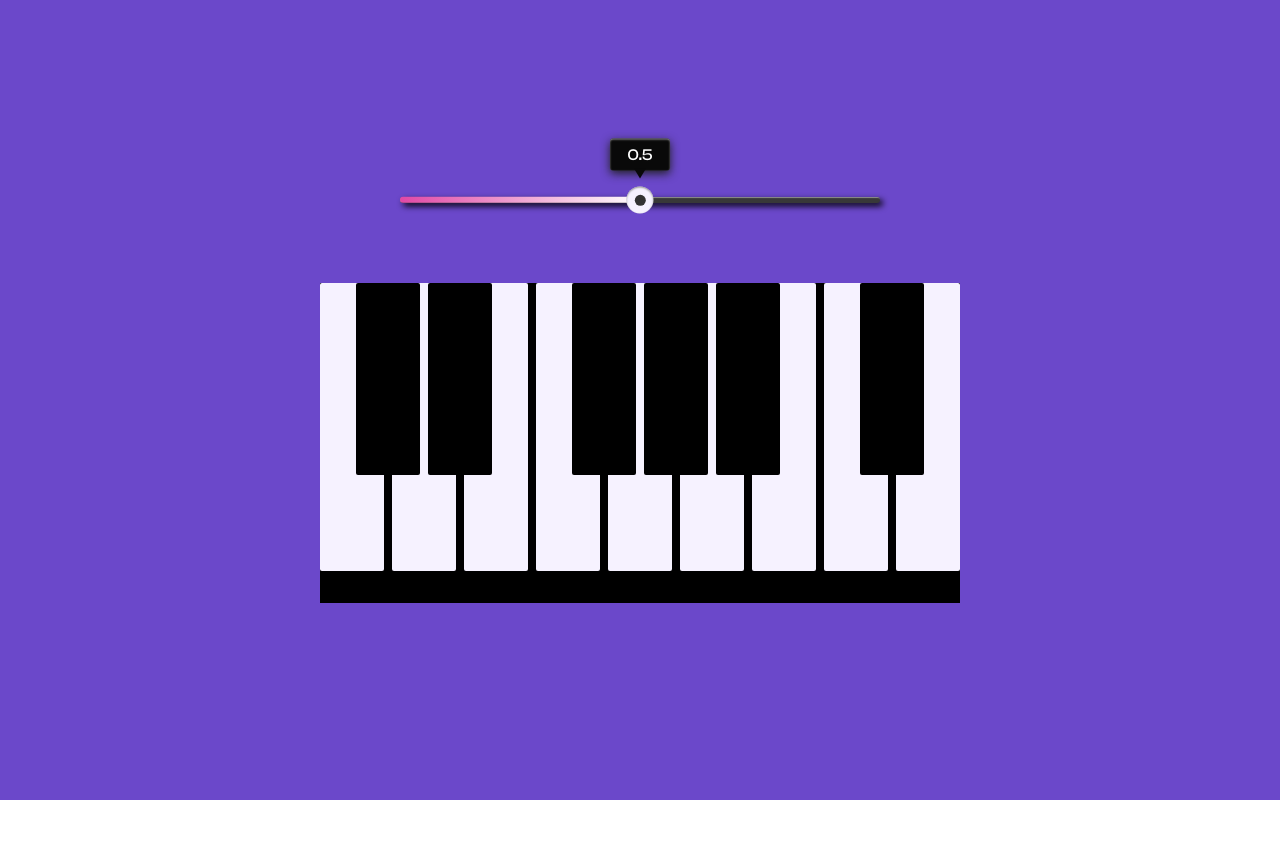
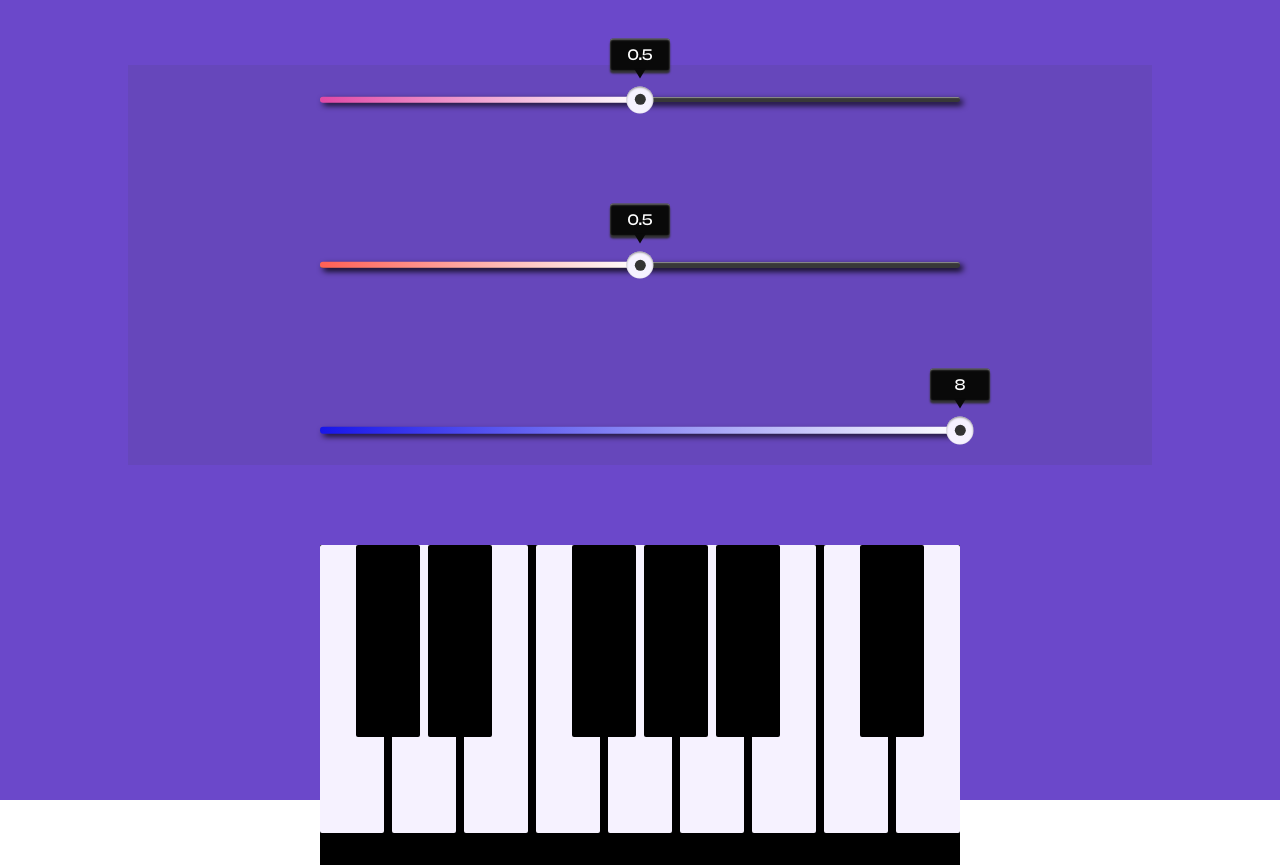
Before and after one commit to justkakai/Synth-App, a React (Create React App) app: page / in a window 1280 px wide. Before the commit the page ends 800 px from the top, so only its background shows below. Built offline with nearby package versions, Linux system fonts and the light colour scheme.

Commit message:
added bitcrusher

```diff
--- a/src/App.css
+++ b/src/App.css
@@ -9,3 +9,10 @@
   height: 100vh;
   width: 100vw;
 }
+
+h1 {
+  font-family: "Cabinet-Regular", sans-serif;
+  font-size: 2.5rem;
+  letter-spacing: 0.4rem;
+  color: #eee;
+}
--- a/src/App.jsx
+++ b/src/App.jsx
@@ -10,37 +10,46 @@ function App() {
 
   const [pingPongVal, setPingPongVal] = useState("0.5");
   const [pingPongProgress, setPingPongProgress] = useState("50%");
-
-  function pingPongSlider(e) {
-    const maxVal = e.target.max;
-    const val = (e.target.value / maxVal) * 100 + "%";
-    setPingPongVal(e.target.value);
-    setPingPongProgress(val);
-  }
+  const [feedbackVal, setFeedbackVal] = useState("0.5");
+  const [feedbackProgress, setFeedbackProgress] = useState("50%");
+  const [bitCrusherVal, setBitCrusherVal] = useState("8");
+  const [bitCrusherProgress, setBitCrusherProgress] = useState("100%");
 
   function playNote(note) {
+
     const pingPongDelay = new Tone.PingPongDelay("4n", parseFloat(pingPongVal)).toDestination();
-    const autoWah = new Tone.AutoWah(100, 2, -300).toDestination();
-    const feedbackDelay = new Tone.FeedbackDelay(0.125, 0.5).toDestination();
-    const synth = new Tone.Synth().toDestination().connect(pingPongDelay).connect(autoWah).connect(feedbackDelay);
-    autoWah.Q.value = 1;
+
+    /*  const autoWah = new Tone.AutoWah(100, 2, -300).toDestination();
+        autoWah.Q.value = 1;  */
+
+    const feedbackDelay = new Tone.FeedbackDelay(0.125, parseFloat(feedbackVal)).toDestination();
+
+    const bitCrusher = new Tone.BitCrusher(parseInt(bitCrusherVal)).toDestination();
+
+    // const oscillator = new Tone.Oscillator().connect(feedbackDelay).start();
+
+    const synth = new Tone.Synth().toDestination().connect(pingPongDelay).connect(feedbackDelay).connect(bitCrusher);
+
     const now = Tone.now();
     synth.triggerAttackRelease(note, "4n", now);
   }
+
 
   function stopSound() {
     Tone.Transport.stop();
   }
 
+
   window.addEventListener("keypress", function (e) {
     playNote(KEY_TO_NOTE[e.key]);
   })
 
-  const providerValues = { pingPongVal, setPingPongVal, pingPongProgress, setPingPongProgress, pingPongSlider, playNote, stopSound };
+  const providerValues = { pingPongVal, setPingPongVal, pingPongProgress, setPingPongProgress, feedbackVal, setFeedbackVal, feedbackProgress, setFeedbackProgress, bitCrusherVal, setBitCrusherVal, bitCrusherProgress, setBitCrusherProgress, playNote, stopSound };
 
   return (
     <AppContext.Provider value={providerValues}>
       <main className="App">
+        <h1>VirtuoSynth</h1>
         <Sliders />
         <Keyboard />
       </main>
--- a/src/components/Sliders.jsx
+++ b/src/components/Sliders.jsx
@@ -1,5 +1,6 @@
 import PingPong from './sliders-components/PingPong';
-// import FeedbackDelay from './sliders-components/FeedbackDelay';
+import FeedbackDelay from './sliders-components/FeedbackDelay';
+import BitCrusher from './sliders-components/BitCrusher';
 import '../styles/Sliders.css';
 
 function Sliders() {
@@ -7,7 +8,8 @@ function Sliders() {
     return (
         <div className="sliders-container">
             <PingPong />
-            {/* <FeedbackDelay /> */}
+            <FeedbackDelay />
+            <BitCrusher />
         </div>
     )
 }
--- /dev/null
+++ b/src/components/sliders-components/BitCrusher.jsx
@@ -0,0 +1,27 @@
+import { useContext } from 'react';
+import AppContext from '../../contexts/AppContext';
+import '../../styles/slider-styles/BitCrusher.css';
+
+function BitCrusher() {
+
+    const { bitCrusherVal, setBitCrusherVal, bitCrusherProgress, setBitCrusherProgress, playNote, stopSound } = useContext(AppContext);
+
+    function bitCrusherSlider(e) {
+        const maxVal = e.target.max;
+        const val = (e.target.value / maxVal) * 100 + "%";
+        setBitCrusherVal(e.target.value);
+        setBitCrusherProgress(val);
+      }
+
+    return (
+            <div className=" sliders-general bit-crusher-slider">
+                <input onInput={bitCrusherSlider} className="slider" type="range" name="slider" min="1" max="8" value={bitCrusherVal} step="1" />
+                <div style={{ left: `${bitCrusherProgress}` }} className="slider-thumb">
+                    <div className="tool-tip">{parseInt(bitCrusherVal)}</div>
+                </div>
+                <div style={{ width: `${bitCrusherProgress}` }} className="progress"></div>
+            </div>
+    )
+}
+
+export default BitCrusher;
--- a/src/components/sliders-components/FeedbackDelay.jsx
+++ b/src/components/sliders-components/FeedbackDelay.jsx
@@ -0,0 +1,27 @@
+import { useContext } from 'react';
+import AppContext from '../../contexts/AppContext';
+import '../../styles/slider-styles/FeedbackDelay.css';
+
+function FeedbackDelay() {
+
+    const { feedbackVal, setFeedbackVal, feedbackProgress, setFeedbackProgress, playNote, stopSound } = useContext(AppContext);
+
+    function pingPongSlider(e) {
+        const maxVal = e.target.max;
+        const val = (e.target.value / maxVal) * 100 + "%";
+        setFeedbackVal(e.target.value);
+        setFeedbackProgress(val);
+      }
+
+    return (
+            <div className=" sliders-general feedback-slider">
+                <input onInput={pingPongSlider} className="slider" type="range" name="slider" min="0" max="1" value={feedbackVal} step="0.01" />
+                <div style={{ left: `${feedbackProgress}` }} className="slider-thumb">
+                    <div className="tool-tip">{feedbackVal}</div>
+                </div>
+                <div style={{ width: `${feedbackProgress}` }} className="progress"></div>
+            </div>
+    )
+}
+
+export default FeedbackDelay;
--- a/src/components/sliders-components/PingPong.jsx
+++ b/src/components/sliders-components/PingPong.jsx
@@ -1,12 +1,20 @@
 import { useContext } from 'react';
 import AppContext from '../../contexts/AppContext';
+import '../../styles/slider-styles/PingPong.css';
 
 function PingPong() {
 
-    const { pingPongVal, setPingPongVal, pingPongProgress, setPingPongProgress, pingPongSlider, playNote, stopSound } = useContext(AppContext);
+    const { pingPongVal, setPingPongVal, pingPongProgress, setPingPongProgress, playNote, stopSound } = useContext(AppContext);
+
+    function pingPongSlider(e) {
+        const maxVal = e.target.max;
+        const val = (e.target.value / maxVal) * 100 + "%";
+        setPingPongVal(e.target.value);
+        setPingPongProgress(val);
+      }
 
     return (
-            <div className="ping-pong-slider">
+            <div className=" sliders-general ping-pong-slider">
                 <input onInput={pingPongSlider} className="slider" type="range" name="slider" min="0" max="1" value={pingPongVal} step="0.01" />
                 <div style={{ left: `${pingPongProgress}` }} className="slider-thumb">
                     <div className="tool-tip">{pingPongVal}</div>
--- a/src/styles/Sliders.css
+++ b/src/styles/Sliders.css
@@ -1,11 +1,23 @@
-.ping-pong-slider {
-  width: 30em;
+.sliders-container {
+  display: flex;
+  /* flex-direction: column; */
+  flex-wrap: wrap;
+  align-items: center;
+  justify-content: center;
+  gap: 10rem;
+  background-color: rgba(61, 61, 61, 0.1);
+  padding: 2rem 0;
+  width: 80%;
+}
+
+.sliders-general {
+  width: 40em;
   position: relative;
   display: flex;
   user-select: none;
 }
 
-.ping-pong-slider .slider {
+.sliders-general .slider {
   appearance: none;
   -webkit-appearance: none;
   width: 100%;
@@ -16,7 +28,7 @@
   box-shadow: 3px 3px 6px #000, inset 1px 1px 1px #909090;
 }
 
-.ping-pong-slider .slider::-webkit-slider-thumb {
+.sliders-general .slider::-webkit-slider-thumb {
   appearance: none;
   -webkit-appearance: none;
   width: 1.7em;
@@ -26,7 +38,7 @@
   position: relative;
 }
 
-.ping-pong-slider .slider-thumb {
+.sliders-general .slider-thumb {
   position: absolute;
   width: 1.7em;
   height: 1.7em;
@@ -38,7 +50,7 @@
   box-shadow: inset 0px 1px 2px #909090;
 }
 
-.ping-pong-slider .slider-thumb::before {
+.sliders-general .slider-thumb::before {
   content: '';
   position: absolute;
   left: 50%;
@@ -51,11 +63,11 @@
   transition: 0.3s;
 }
 
-.ping-pong-slider:hover .slider-thumb::before {
+.sliders-general:hover .slider-thumb::before {
   background: #15a8d4;
 }
 
-.ping-pong-slider .tool-tip {
+.sliders-general .tool-tip {
   position: absolute;
   width: 3.8em;
   height: 2em;
@@ -67,10 +79,10 @@
   line-height: 35px;
   color: #fff;
   border-radius: 3px;
-  box-shadow: 0px 3px 10px #1f1f1f, inset 0px 1px 2px #909090;
+  box-shadow: 0px 3px 2px #313131, inset 0px 1px 2px #909090;
 }
 
-.ping-pong-slider .tool-tip::before {
+.sliders-general .tool-tip::before {
   content: '';
   position: absolute;
   width: 0;
@@ -83,13 +95,24 @@
   transform: translate(-50%);
 }
 
-.ping-pong-slider .progress {
+.sliders-general .progress {
   height: 0.4em;
   border-radius: 3px;
-  background: linear-gradient(90deg, #e048a6, #ffffff 100%);
   position: absolute;
   top: 50%;
   transform: translateY(-50%);
   left: 0;
   pointer-events: none;
 }
+
+.ping-pong-slider .progress {
+  background: linear-gradient(90deg, #e048a6, #ffffff 100%);
+}
+
+.feedback-slider .progress {
+  background: linear-gradient(90deg, #ff5f54, #ffffff 100%);
+}
+
+.bit-crusher-slider .progress {
+  background: linear-gradient(90deg, #1815e9, #ffffff 100%);
+}
```
Also changed, not shown: src/styles/slider-styles/BitCrusher.css (added), src/styles/slider-styles/FeedbackDelay.css (added), src/styles/slider-styles/PingPong.css (added).
